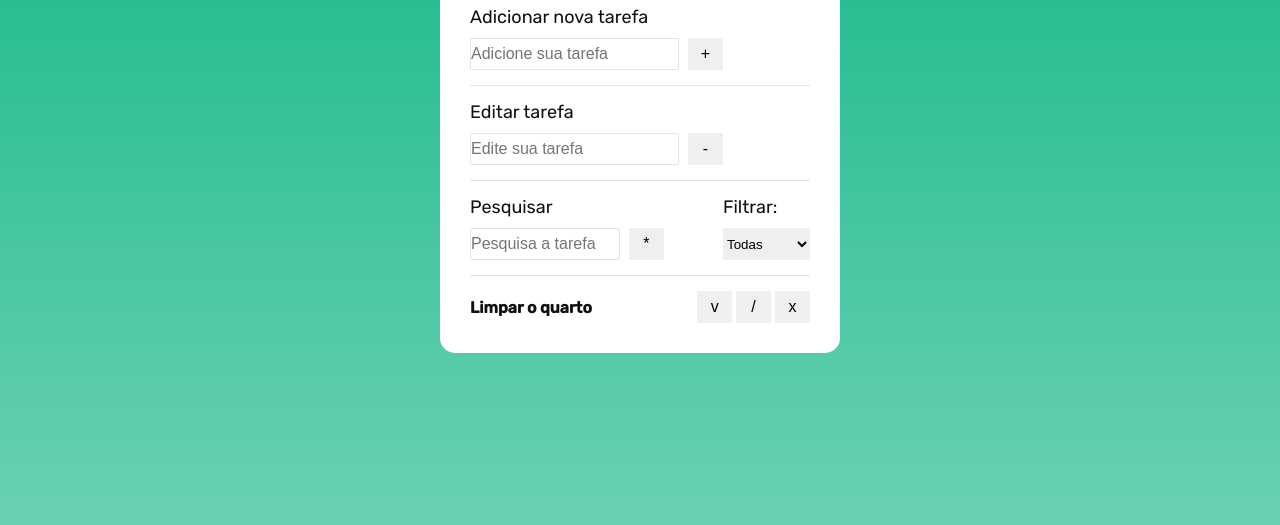
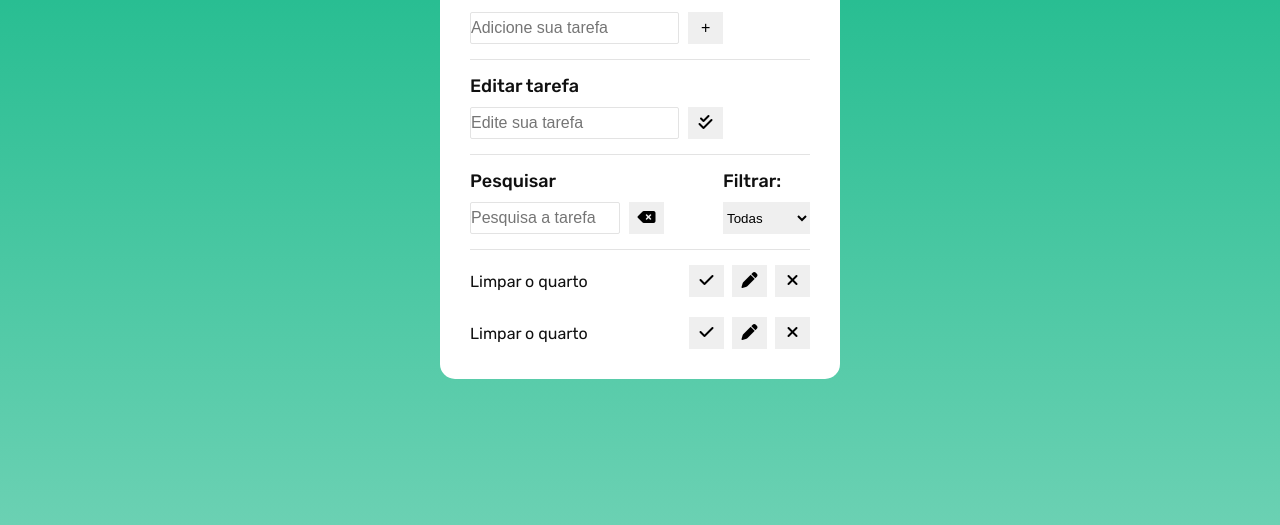
Before and after one commit to jhmat/to-do-list, a plain HTML site: page index.html in a window 1280 px wide. Shown: the part 275-800 px from the top of the page. Drawn offline with Linux system fonts and the light colour scheme.

Commit message:
adiciona biblioteca fa e icones aos botoes

```diff
--- a/index.html
+++ b/index.html
@@ -5,6 +5,13 @@
     <meta http-equiv="X-UA-Compatible" content="IE=edge" />
     <meta name="viewport" content="width=device-width, initial-scale=1.0" />
     <link rel="stylesheet" href="./style.css" />
+    <link
+      rel="stylesheet"
+      href="https://cdnjs.cloudflare.com/ajax/libs/font-awesome/6.3.0/css/all.min.css"
+      integrity="sha512-SzlrxWUlpfuzQ+pcUCosxcglQRNAq/DZjVsC0lE40xsADsfeQoEypE+enwcOiGjk/bSuGGKHEyjSoQ1zVisanQ=="
+      crossorigin="anonymous"
+      referrerpolicy="no-referrer"
+    />
     <link rel="preconnect" href="https://fonts.googleapis.com" />
     <link rel="preconnect" href="https://fonts.gstatic.com" crossorigin />
     <link
@@ -19,13 +26,17 @@
       <form action="" id="addForm">
         <label for="addTarefa">Adicionar nova tarefa</label>
         <input type="text" id="addTarefa" placeholder="Adicione sua tarefa" />
-        <button id="add-btn">+</button>
+        <button type="submit" id="add-btn">
+          <i class="fa-thin fa-plus"></i>
+        </button>
       </form>
 
-      <form action="" id="editForm">
+      <form action="" id="editForm" class="ativo">
         <label for="editTarefa">Editar tarefa</label>
         <input type="text" id="editTarefa" placeholder="Edite sua tarefa" />
-        <button id="edit-btn">-</button>
+        <button type="submit" id="edit-btn">
+          <i class="fa-solid fa-check-double"></i>
+        </button>
       </form>
 
       <div class="ferramentas">
@@ -36,7 +47,9 @@
             id="searchTarefa"
             placeholder="Pesquisa a tarefa"
           />
-          <button id="limpaPesquisa">*</button>
+          <button id="limpaPesquisa">
+            <i class="fa-solid fa-delete-left"></i>
+          </button>
         </form>
         <div>
           <label for="filtroTarefa">Filtrar:</label>
@@ -51,10 +64,22 @@
       <div class="listaTarefas">
         <div class="tarefa">
           <h4 class="tarefaTexto">Limpar o quarto</h4>
-          <div>
-            <button class="check-btn">v</button>
-            <button class="edit2-btn">/</button>
-            <button class="delete-btn">x</button>
+          <div class="acoes">
+            <button class="check-btn"><i class="fa-solid fa-check"></i></button>
+            <button class="edit2-btn"><i class="fa-solid fa-pen"></i></button>
+            <button class="delete-btn">
+              <i class="fa-solid fa-xmark"></i>
+            </button>
+          </div>
+        </div>
+        <div class="tarefa">
+          <h4 class="tarefaTexto">Limpar o quarto</h4>
+          <div class="acoes">
+            <button class="check-btn"><i class="fa-solid fa-check"></i></button>
+            <button class="edit2-btn"><i class="fa-solid fa-pen"></i></button>
+            <button class="delete-btn">
+              <i class="fa-solid fa-xmark"></i>
+            </button>
           </div>
         </div>
       </div>
--- a/style.css
+++ b/style.css
@@ -18,7 +18,7 @@ body {
 label {
   display: block;
   font-size: 1.125rem;
-  font-weight: 400;
+  font-weight: 500;
   margin-bottom: 10px;
 }
 
@@ -28,6 +28,12 @@ input {
   margin-right: 5px;
   border: 1px solid #e3e3e3;
   border-radius: 2px;
+}
+
+button {
+  font-size: 1rem;
+  height: 32px;
+  width: 35px;
 }
 
 .container {
@@ -55,6 +61,14 @@ input {
   border-bottom: solid 1px #e3e3e3;
 }
 
+#editForm {
+  display: none;
+}
+
+#editForm.ativo {
+  display: block;
+}
+
 .ferramentas {
   display: flex;
   justify-content: space-between;
@@ -70,6 +84,8 @@ input {
 
 .listaTarefas {
   display: grid;
+  grid-template-columns: 1fr;
+  gap: 20px;
 }
 
 .tarefa {
@@ -78,8 +94,11 @@ input {
   justify-content: space-between;
 }
 
-button {
-  font-size: 1rem;
-  height: 32px;
-  width: 35px;
+.tarefaTexto {
+  font-weight: 400;
 }
+
+.acoes {
+  display: flex;
+  gap: 8px;
+}
```
